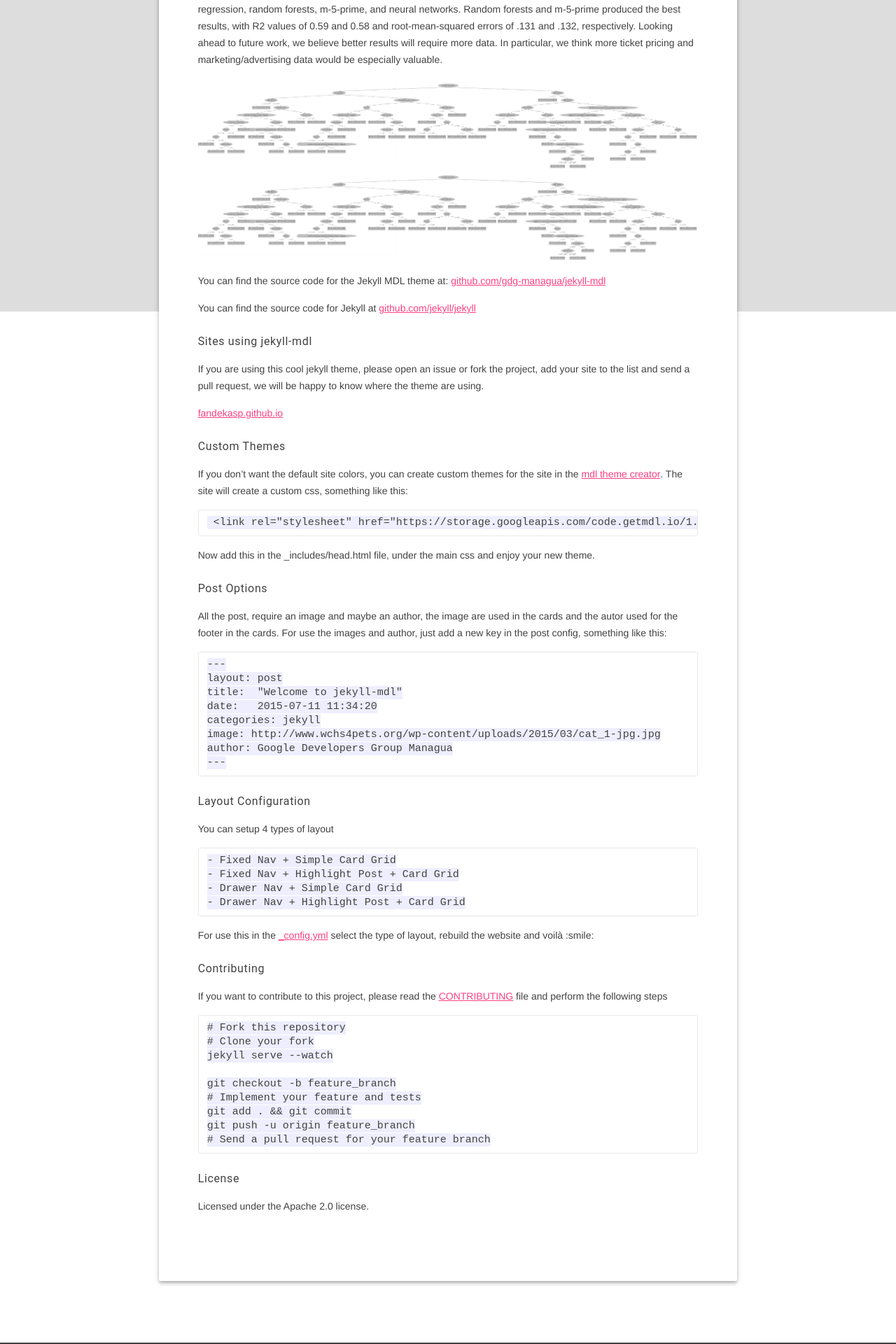
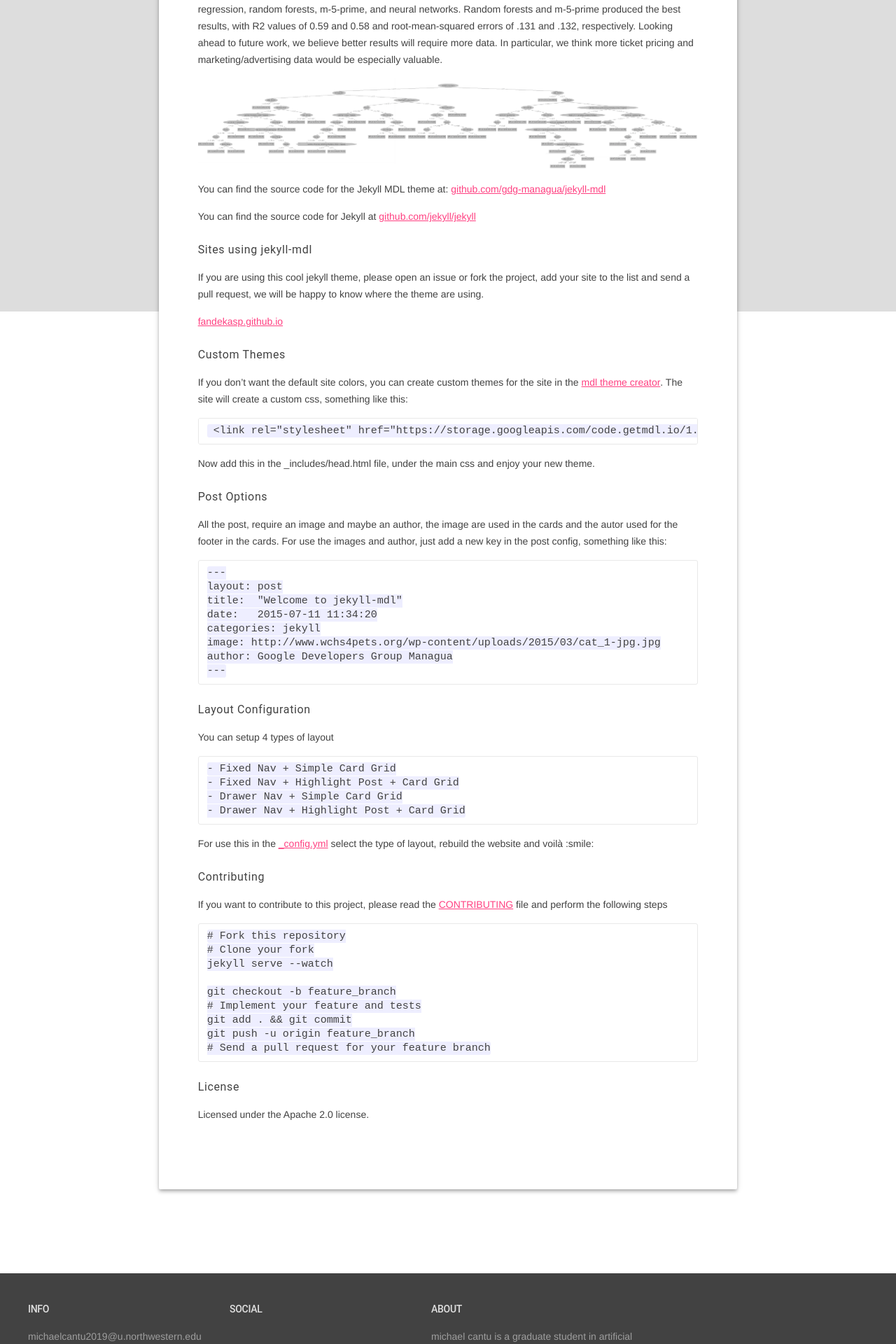
Before and after one commit to michaelcan2/michaelcan2.github.io, a Jekyll site: the page built from about.md, in a window 1280 px wide. Shown: the part 773-2693 px from the top of the page at 70% size. Built offline with Jekyll 4.4.1, drawn with Linux system fonts in a browser that asks for light colours; some of the changed text lies outside the part shown.

Commit message:
comment out

```diff
--- a/about.md
+++ b/about.md
@@ -14,7 +14,7 @@ We sought to predict the success of a show at one of Chicago’s premier theater
 The Theater shared with us data listing performance dates and tickets sold, and through research and perseverance we developed features for season, daypart, genre, venue, minimum ticket price, production length, national origin of the production, recurring productions, and family-oriented productions.  We chose percentage of seats sold as our classification variable, and thus we favored learners that promised good performance with classification using continuous variables.  We experimented with k-nearest neighbor, linear regression, additive regression, random forests, m-5-prime, and neural networks.  Random forests and m-5-prime produced the best results, with R2 values of 0.59 and 0.58 and root-mean-squared errors of .131 and .132, respectively.  Looking ahead to future work, we believe better results will require more data.  In particular, we think more ticket pricing and marketing/advertising data would be especially valuable.
 </p>
 
-<img class="pic" src='../img/biggergraph.jpg' alt="big">
+<!-- <img class="pic" src='../img/biggergraph.jpg' alt="big"> -->
 <img class="picbig" src='../img/biggergraph.jpg' alt="big">
 
 
```
